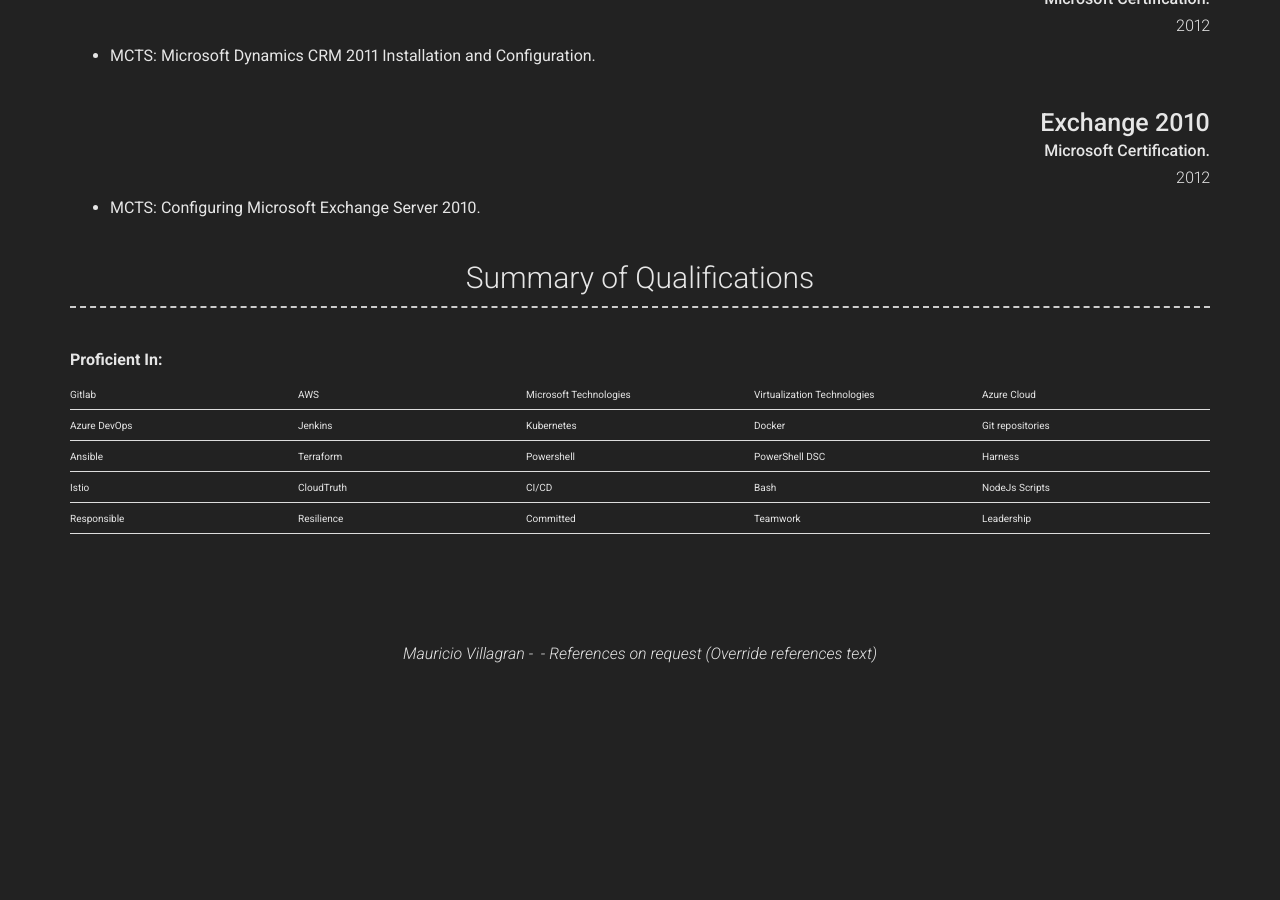
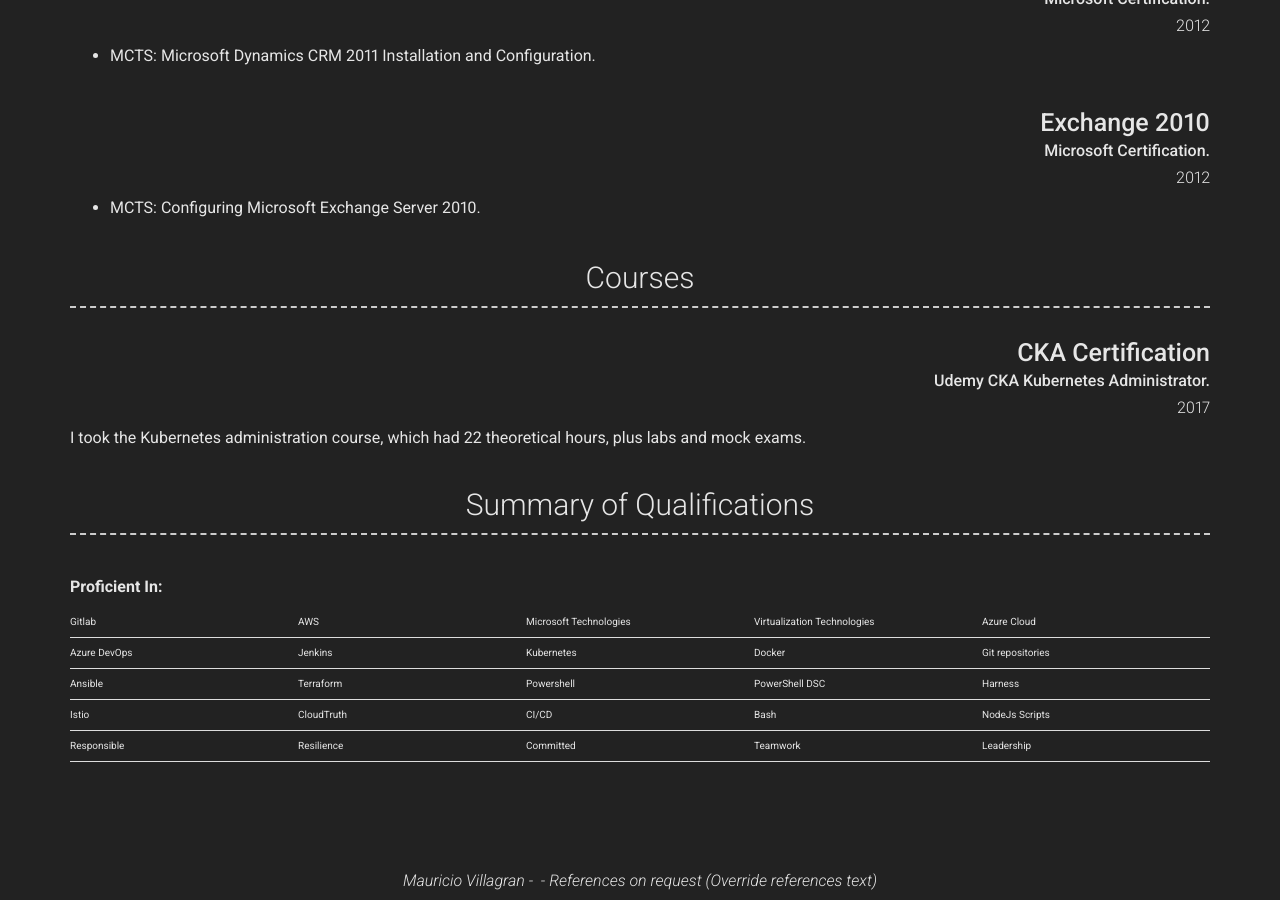
Before and after one commit to maurivg28/cv, a Jekyll site: the page built from index.md, in a window 1280 px wide and 900 px high, scrolled down 2580 px. Built offline with Jekyll 4.4.1, drawn with Linux system fonts in a browser that asks for light colours; nearby versions of some CDN libraries; before the commit the page ends 3253 px from its top, so only the background shows below that.

Commit message:
Update _config.yml

```diff
--- a/_config.yml
+++ b/_config.yml
@@ -178,6 +178,16 @@ content:
         # quote: >
         description: | # this will include new lines to allow paragraphs
           - MCTS: Configuring Microsoft Exchange Server 2010.
+  - title: Courses
+    layout: list
+    content:
+      - layout: top-right
+        title: CKA Certification
+        sub_title: Udemy CKA Kubernetes Administrator.
+        caption: 2017
+        # quote: >
+        description: | # this will include new lines to allow paragraphs
+          I took the Kubernetes administration course, which had 22 theoretical hours, plus labs and mock exams.
   - title: Summary of Qualifications
     layout: text
     content: | # this will include new lines to allow paragraphs
@@ -188,7 +198,6 @@ content:
         | Ansible | Terraform | Powershell | PowerShell DSC | Harness |
         | Istio | CloudTruth | CI/CD | Bash | NodeJs Scripts |
         | Responsible | Resilience | Committed | Teamwork | Leadership|
-
 
 # Footer
 footer_show_references: true
```
